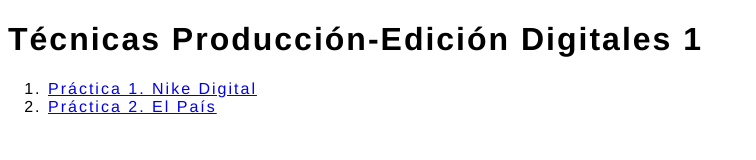
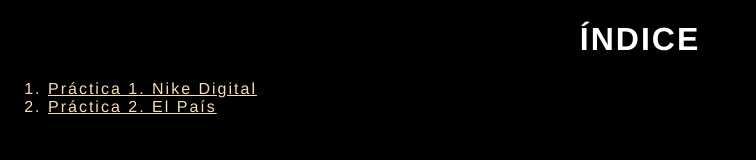
Before and after one commit to aaronrayen/TPED_24_25, a plain HTML site: page index.html in a window 1280 px wide. Shown: the whole page, without its empty margins (0-756 px from the left). Drawn offline with Linux system fonts and the light colour scheme.

Commit message:
Verificado 2.0 martes 22

```diff
--- a/estilos_indice.css
+++ b/estilos_indice.css
@@ -2,3 +2,25 @@
     font-family: Helvetica Neue, Helvetica, Arial, sans-serif;
     letter-spacing: 2px
 }
+
+body {
+    background-color: black;
+}
+
+h1 {
+    text-align: center;
+    color: white;
+}
+
+ol {
+    color: wheat;
+}
+
+a {
+    color: wheat;
+}
+
+a:hover {
+    text-decoration: line-through;
+    color: blue;
+}
--- a/index.html
+++ b/index.html
@@ -8,7 +8,7 @@
 </head>
 
 <body>
-    <h1>Técnicas Producción-Edición Digitales 1</h1>
+    <h1>ÍNDICE</h1>
     <ol>
         <li><a href="Sesion6_NikeDigital/index.html" target="_blank">Práctica 1. Nike Digital</a></li>
         <li><a href="Sesion7-8_ElPais/index.html" target="_blank">Práctica 2. El País</a></li>
```
